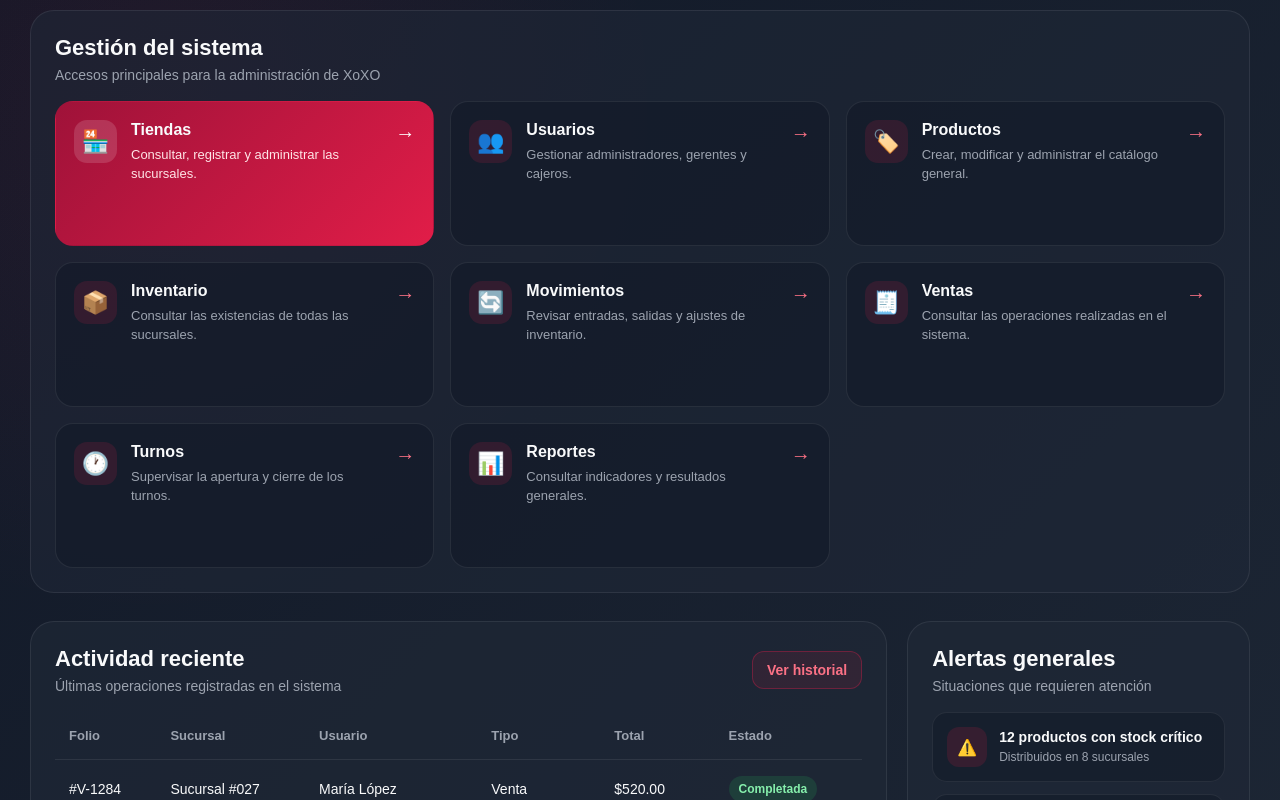
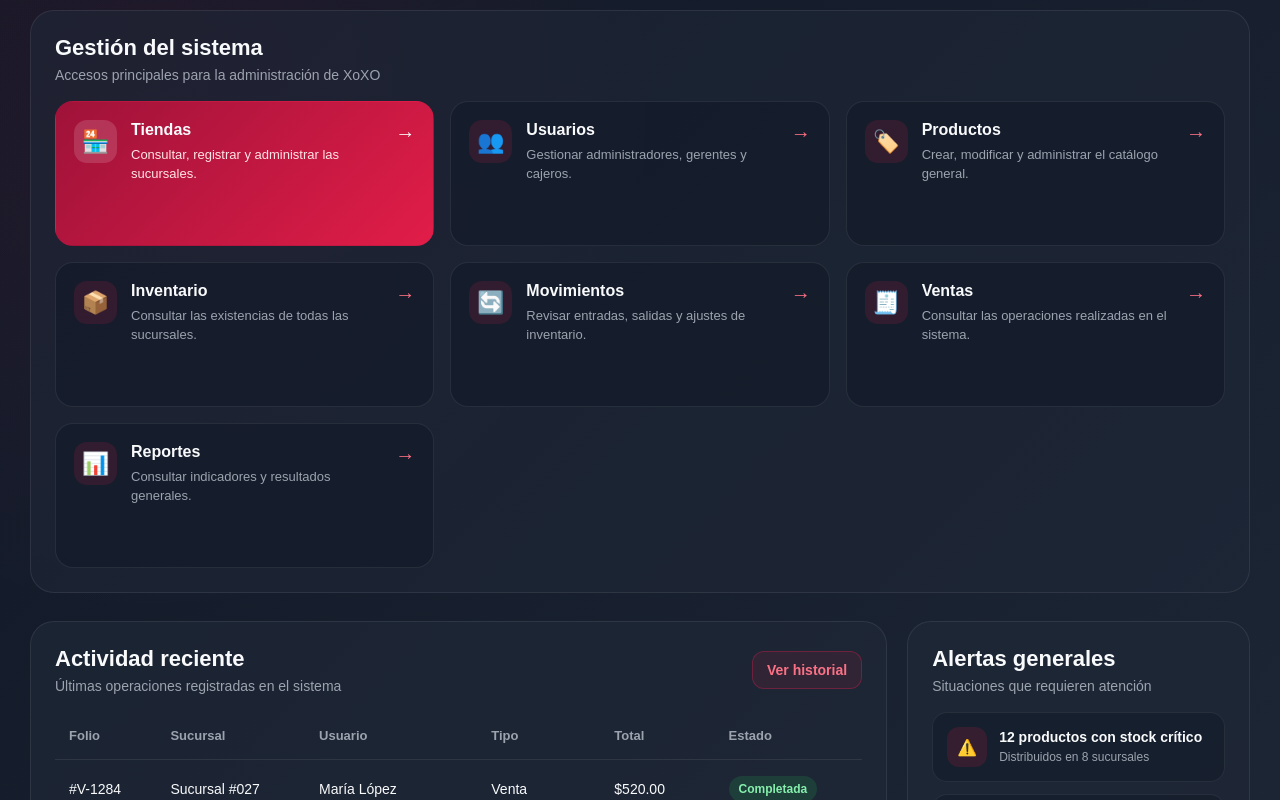
Before and after one commit to oguzmarc14/XOXO, an Angular app in the folder Frontend/: page /dashboard-admin in a window 1280 px wide. Shown: the top 800 px of the page. Built offline with nearby package versions, Linux system fonts and the light colour scheme.

Commit message:
borrado
tambien se borro turnos desde la interfaz del dashboard principal

```diff
--- a/Frontend/src/app/features/dashboard-admin/pages/dashboard-admin/dashboard-admin.html
+++ b/Frontend/src/app/features/dashboard-admin/pages/dashboard-admin/dashboard-admin.html
@@ -108,23 +108,6 @@
 
           <p>
             Consultar las operaciones realizadas en el sistema.
-          </p>
-        </div>
-
-        <span class="card-arrow">→</span>
-      </a>
-
-      <a
-        class="management-card"
-        routerLink="/abrir-turno"
-      >
-        <div class="management-icon">🕐</div>
-
-        <div class="management-content">
-          <h3>Turnos</h3>
-
-          <p>
-            Supervisar la apertura y cierre de los turnos.
           </p>
         </div>
 
--- a/Frontend/src/app/features/usuarios/crear-usuario/crear-usuario.html
+++ b/Frontend/src/app/features/usuarios/crear-usuario/crear-usuario.html
@@ -123,7 +123,7 @@
             </div>
 
             <div class="form-group">
-              <label for="tiendaId"> Tienda asignada * </label>
+              <label for="tiendaId"> Tienda asignada *</label>
 
               <select
                 id="tiendaId"
```
